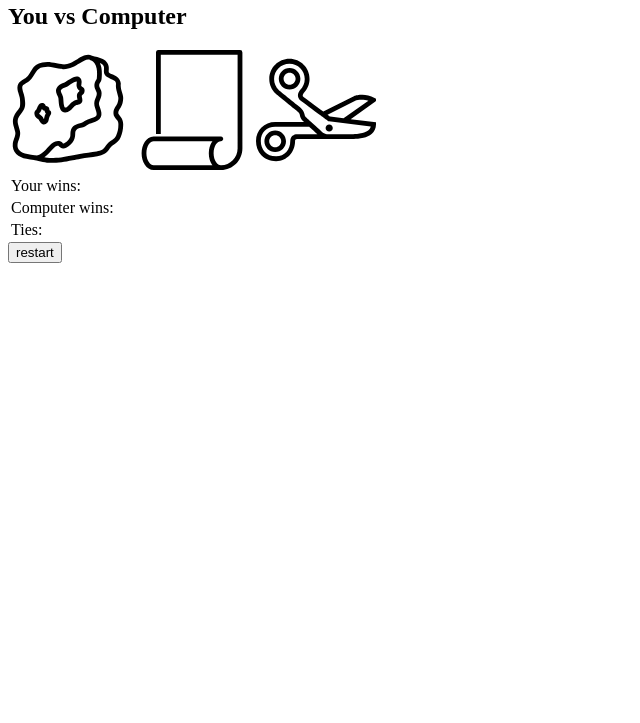
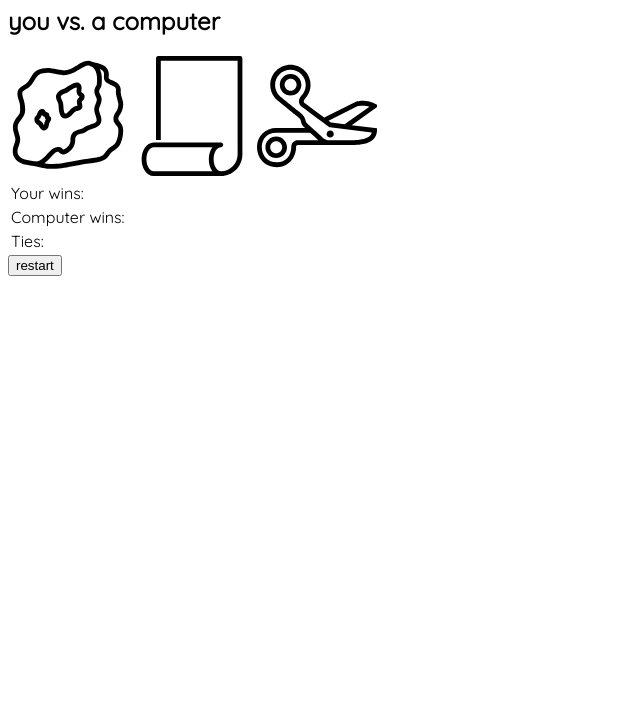
Before and after one commit to drew-chen/rock-paper-scissors, a plain HTML site: page index.html in a window 1280 px wide. Shown: the part 77-800 px from the top of the page, without its empty margins (0-640 px from the left). Drawn offline with Linux system fonts and the light colour scheme.

Commit message:
Change font-family to one that matches images better

```diff
--- a/index.html
+++ b/index.html
@@ -1,12 +1,14 @@
 <!DOCTYPE html>
 <html>
 <head>
-<title>Rock Paper Scissors</title>
+    <link href="https://fonts.googleapis.com/css?family=Quicksand&display=swap" rel="stylesheet">
+    <link href="styles.css" rel="stylesheet" type="text/css">
+    <title>Rock Paper Scissors</title>
 </head>
 
 <body>
     <h1> Rock Paper Scissors </h1>
-    <h2> You vs Computer </h2>
+    <h2> you vs. a computer </h2>
     <script src="main.js"></script>
     <script>
         // todo
--- /dev/null
+++ b/styles.css
@@ -0,0 +1,3 @@
+body {
+    font-family: 'Quicksand', sans-serif;
+}
```
